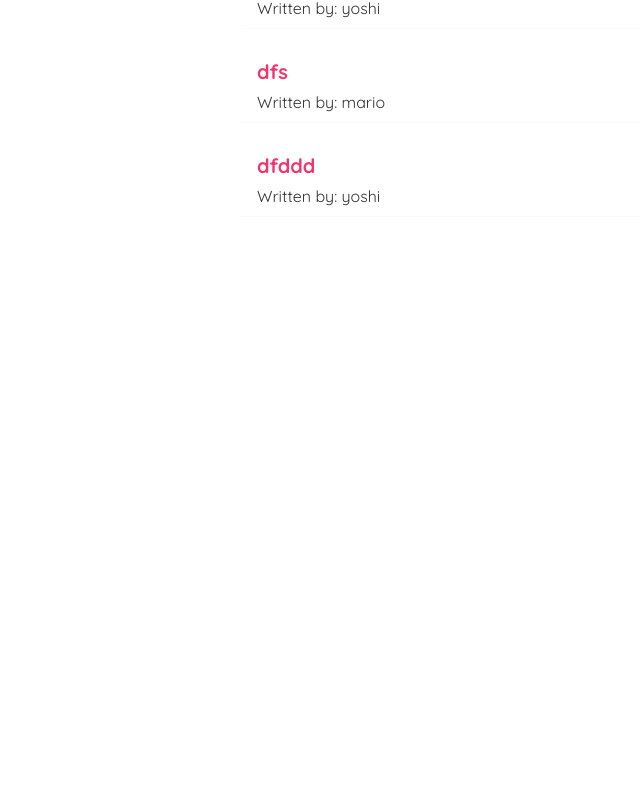
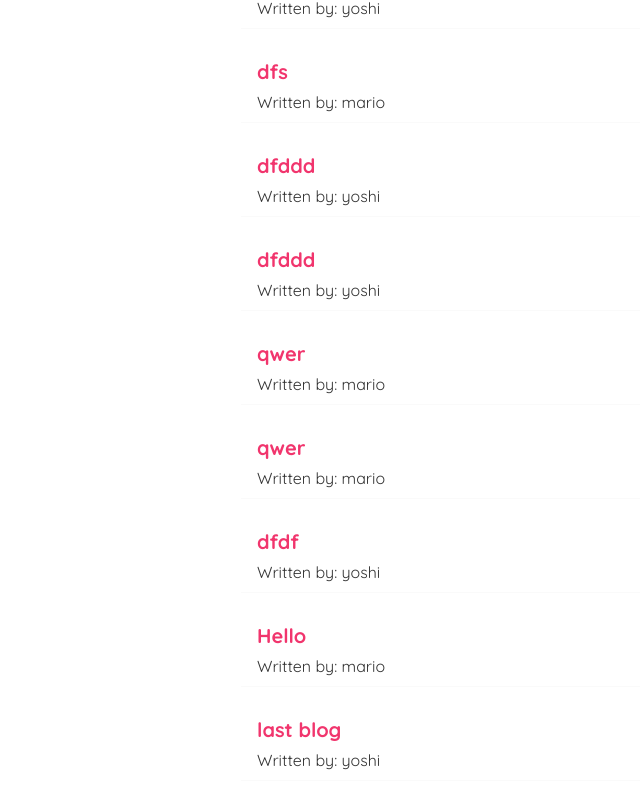
Before and after one commit to kitOl/dojo-blog, a React (Create React App) app: page / in a window 1280 px wide. Shown: the part 320-1128 px from the top of the page, without its empty margins (99-739 px from the left). Before the commit the page ends 800 px from the top, so only its background shows below. Built offline with nearby package versions, Linux system fonts and the light colour scheme; data requests are answered from the project's data file.

Commit message:
redirects

```diff
--- a/data/db.json
+++ b/data/db.json
@@ -23,6 +23,42 @@
       "title": "dfddd",
       "body": "ggttr",
       "author": "yoshi"
+    },
+    {
+      "id": "301c",
+      "title": "dfddd",
+      "body": "ggttr",
+      "author": "yoshi"
+    },
+    {
+      "id": "b916",
+      "title": "qwer",
+      "body": "qwer3",
+      "author": "mario"
+    },
+    {
+      "id": "a16b",
+      "title": "qwer",
+      "body": "qwer3",
+      "author": "mario"
+    },
+    {
+      "id": "79a3",
+      "title": "dfdf",
+      "body": "sdfs",
+      "author": "yoshi"
+    },
+    {
+      "id": "8ae4",
+      "title": "Hello",
+      "body": "lorem",
+      "author": "mario"
+    },
+    {
+      "id": "5529",
+      "title": "last blog",
+      "body": "last blog body",
+      "author": "yoshi"
     }
   ]
 }
--- a/src/Create.js
+++ b/src/Create.js
@@ -1,10 +1,12 @@
 import { useState } from "react";
+import { useHistory } from "react-router-dom";
 
 const Create = () => {
   const [title, setTitle] = useState("");
   const [body, setBody] = useState("");
   const [author, setAuthor] = useState("mario");
   const [isPending, setIsPending] = useState(false);
+  const history = useHistory();
 
   const handleSubmit = (e) => {
     e.preventDefault();
@@ -19,6 +21,8 @@ const Create = () => {
     }).then(() => {
       console.log("new blog added");
       setIsPending(false);
+      // history.go(-1);
+      history.push("/");
     });
   };
 
@@ -46,9 +50,6 @@ const Create = () => {
         </select>
         {!isPending && <button>Add Blog</button>}
         {isPending && <button disabled>Adding Blog...</button>}
-        <p>{title}</p>
-        <p>{body}</p>
-        <p>{author}</p>
       </form>
     </div>
   );
```
